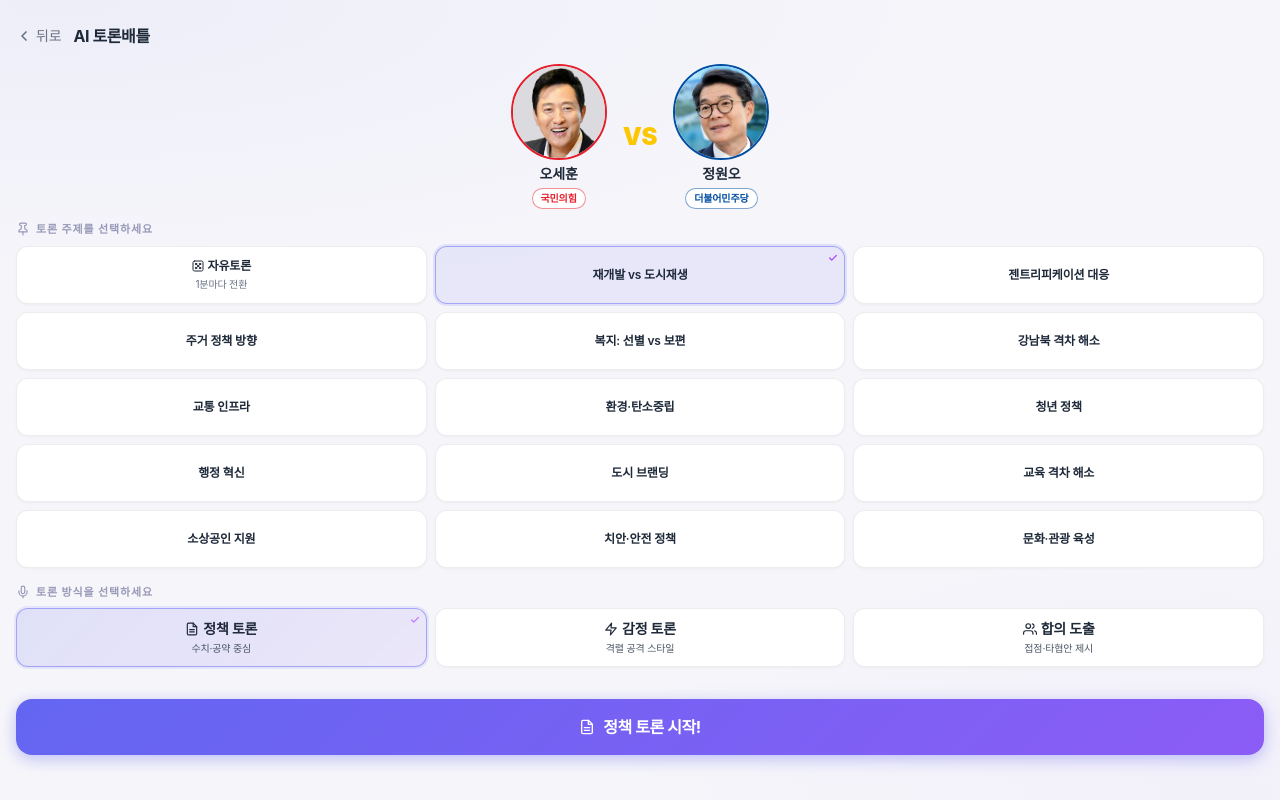
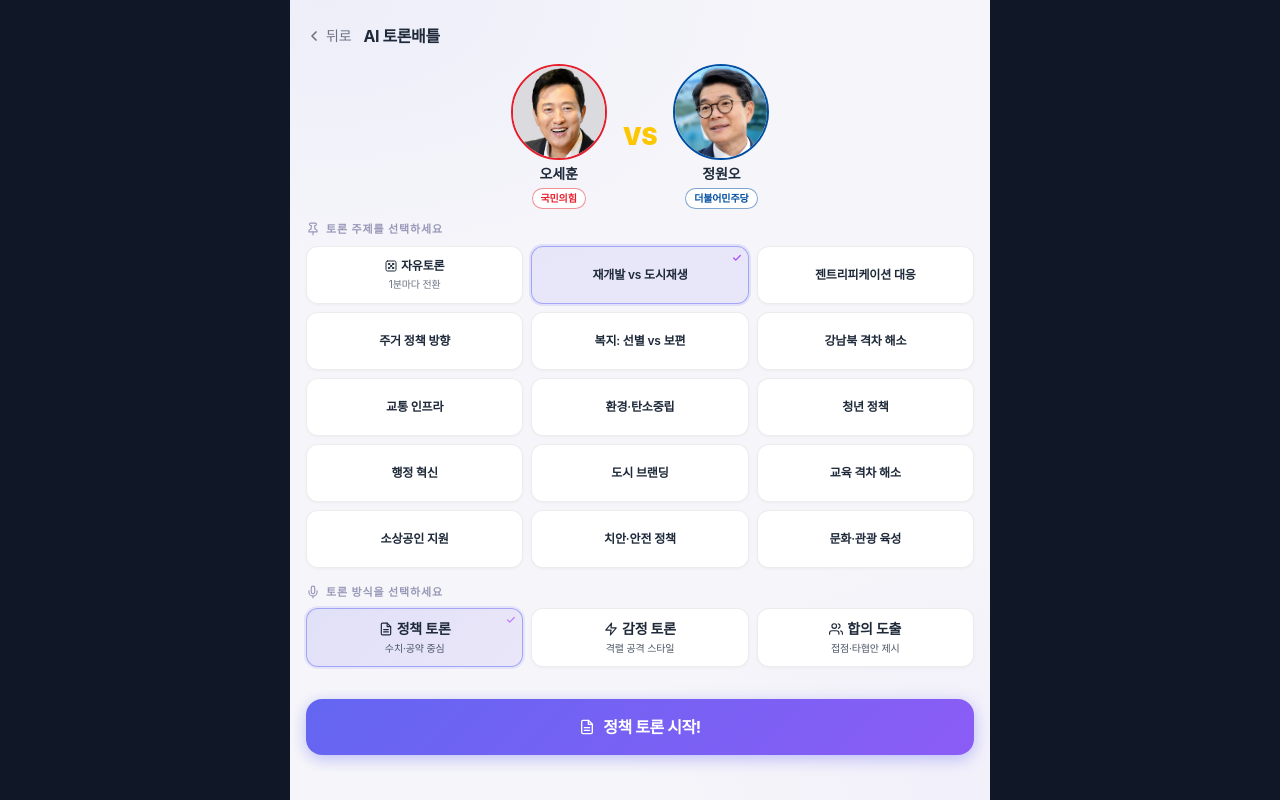
Before and after one commit to seojoonkim/polichat, a React (Vite) app: page /debate in a window 1280 px wide. Built offline with nearby package versions, Linux system fonts and the light colour scheme; a web font is replaced by a local one.

Commit message:
fix: DebateView 토론 화면 maxWidth 700px 적용 (fixed→centered)

```diff
--- a/src/components/debate/DebateView.tsx
+++ b/src/components/debate/DebateView.tsx
@@ -463,7 +463,7 @@ export default function DebateView({ debateType = 'seoul' }: DebateViewProps) {
 
   if (phase === 'setup') {
     return (
-      <div className="app-bg fixed inset-0 flex flex-col overflow-y-auto">
+      <div className="app-bg flex flex-col overflow-y-auto" style={{ minHeight: '100svh', maxWidth: '700px', margin: '0 auto', width: '100%' }}>
         {/* 헤더 */}
         <div
           className="flex items-center gap-3 px-4 pb-4"
@@ -666,7 +666,8 @@ export default function DebateView({ debateType = 'seoul' }: DebateViewProps) {
 
   return (
     <div
-      className="app-bg fixed inset-0 flex flex-col overflow-hidden"
+      className="app-bg flex flex-col overflow-hidden"
+      style={{ height: '100svh', maxWidth: '700px', margin: '0 auto', width: '100%' }}
     >
       {/* 헤더 */}
       <div
```
